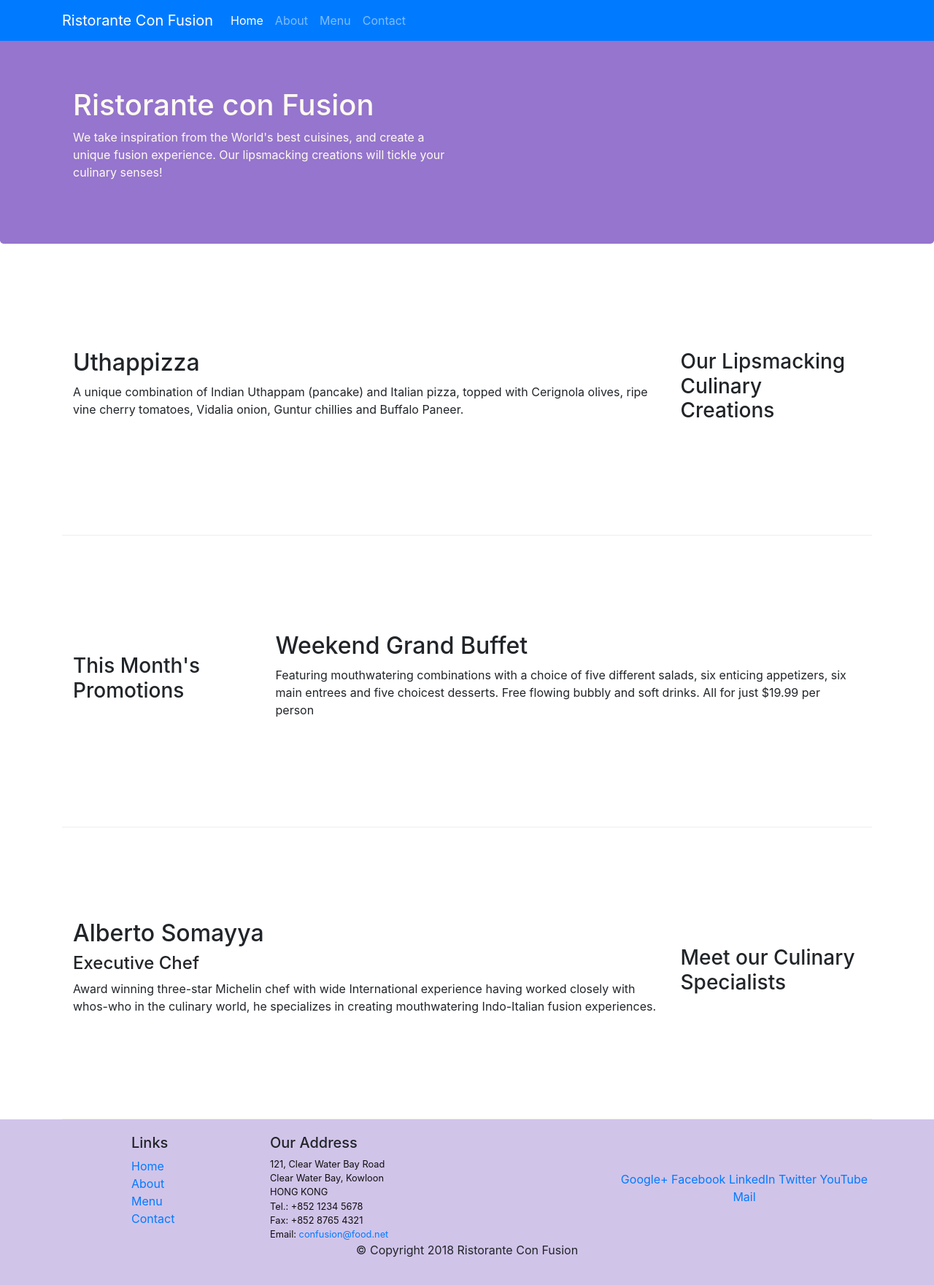
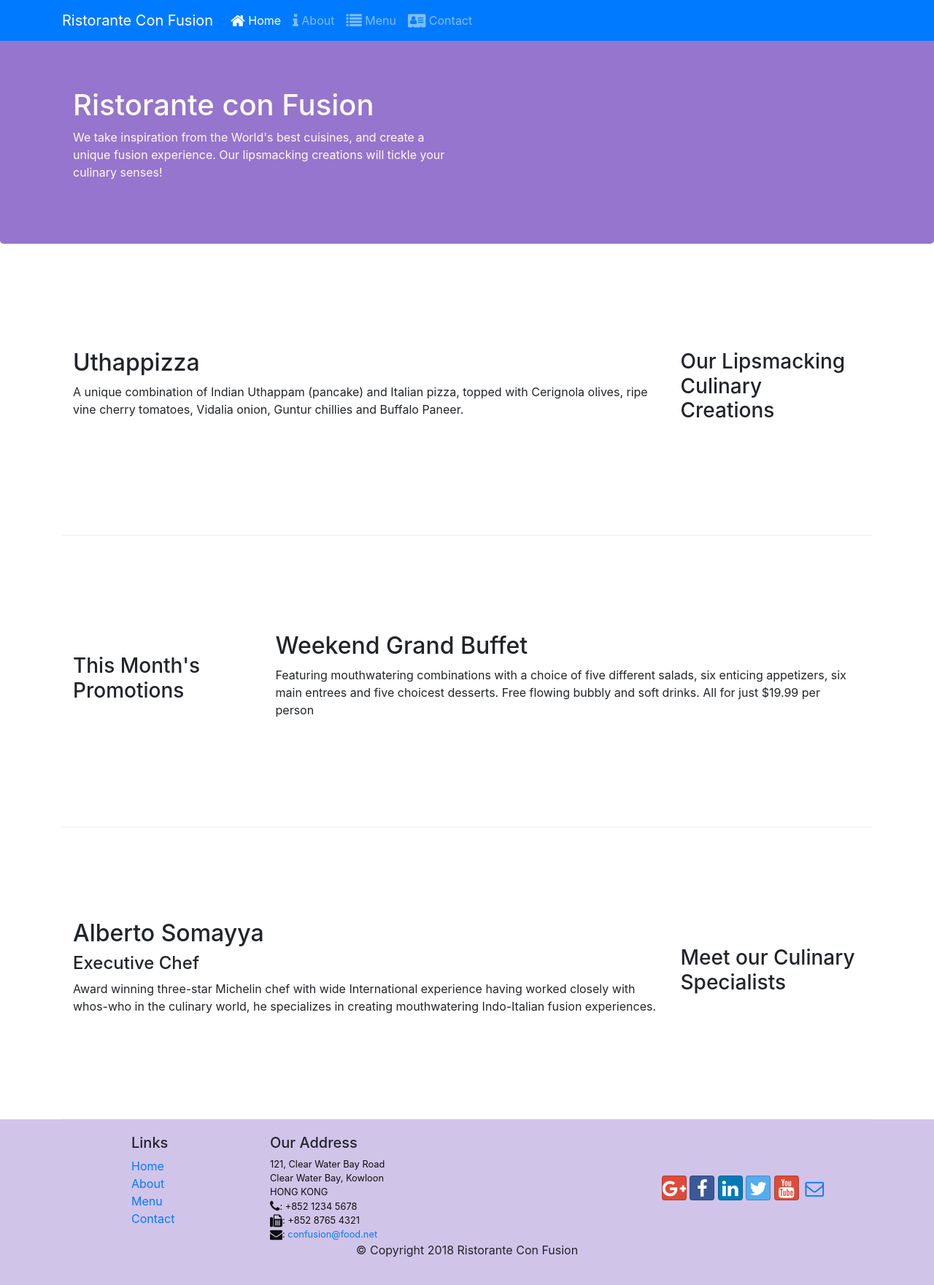
Before and after one commit to tejasmahalinga/conFusion-restaurant, a website: page index.html in a window 1280 px wide. Shown: the whole page at 73% size. Drawn offline with nearby package versions, Linux system fonts and the light colour scheme.

Commit message:
Icon Fonts

```diff
--- a/index.html
+++ b/index.html
@@ -10,6 +10,8 @@
     <!-- Bootstrap CSS -->
     <link rel="stylesheet" href="node_modules/bootstrap/dist/css/bootstrap.min.css">
     <link rel="stylesheet" href="css/styles.css">
+    <link rel="stylesheet" href="node_modules/font-awesome/css/font-awesome.min.css">
+    <link rel="stylesheet" href="node_modules/bootstrap-social/bootstrap-social.css">
     <title>Ristorante Con Fusion</title>
 </head>
 
@@ -23,10 +25,10 @@
            <a class="navbar-brand" href="#">Ristorante Con Fusion</a>
            <div class="collapse navbar-collapse" id="Navbar">
                 <ul class="navbar-nav mr-auto">
-                    <li class="nav-item active"><a class="nav-link" href="#">Home</a></li>
-                    <li class="nav-item"><a class="nav-link" href="./aboutus.html">About</a></li>
-                    <li class="nav-item"><a class="nav-link" href="#">Menu</a></li>
-                    <li class="nav-item"><a class="nav-link" href="#">Contact</a></li>
+                    <li class="nav-item active"><a class="nav-link" href="#"><span class="fa fa-home fa-lg"></span> Home</a></li>
+                    <li class="nav-item"><a class="nav-link" href="./aboutus.html"><span class="fa fa-info fa-lg"></span> About</a></li>
+                    <li class="nav-item"><a class="nav-link" href="#"><span class="fa fa-list fa-lg"></span> Menu</a></li>
+                    <li class="nav-item"><a class="nav-link" href="#"><span class="fa fa-address-card fa-lg"></span> Contact</a></li>
                 </ul>
                 </div>
         </div>
@@ -97,19 +99,20 @@
 		              121, Clear Water Bay Road<br>
 		              Clear Water Bay, Kowloon<br>
 		              HONG KONG<br>
-		              Tel.: +852 1234 5678<br>
-		              Fax: +852 8765 4321<br>
-		              Email: <a href="mailto:confusion@food.net">confusion@food.net</a>
+		              <i class="fa fa-phone fa-lg"></i>: +852 1234 5678<br>
+                      <i class="fa fa-fax fa-lg"></i>: +852 8765 4321<br>
+                      <i class="fa fa-envelope fa-lg"></i>:
+                      <a href="mailto:confusion@food.net">confusion@food.net</a>
 		           </address>
                 </div>
                 <div class="col-12 col-sm-4 align-self-center">
                     <div class="text-center">
-                        <a href="http://google.com/+">Google+</a>
-                        <a href="http://www.facebook.com/profile.php?id=">Facebook</a>
-                        <a href="http://www.linkedin.com/in/">LinkedIn</a>
-                        <a href="http://twitter.com/">Twitter</a>
-                        <a href="http://youtube.com/">YouTube</a>
-                        <a href="mailto:">Mail</a>
+                        <a class="btn btn-social-icon btn-google" href="http://google.com/+"><i class="fa fa-google-plus"></i></a>
+                        <a class="btn btn-social-icon btn-facebook" href="http://www.facebook.com/profile.php?id="><i class="fa fa-facebook"></i></a>
+                        <a class="btn btn-social-icon btn-linkedin" href="http://www.linkedin.com/in/"><i class="fa fa-linkedin"></i></a>
+                        <a class="btn btn-social-icon btn-twitter" href="http://twitter.com/"><i class="fa fa-twitter"></i></a>
+                        <a class="btn btn-social-icon btn-google" href="http://youtube.com/"><i class="fa fa-youtube"></i></a>
+                        <a class="btn btn-social-icon" href="mailto:"><i class="fa fa-envelope-o"></i></a>
                     </div>
                 </div>
            </div>
--- a/package.json
+++ b/package.json
@@ -15,6 +15,8 @@
   },
   "dependencies": {
     "bootstrap": "^4.0.0",
+    "bootstrap-social": "^5.1.1",
+    "font-awesome": "^4.7.0",
     "jquery": "^3.3.1",
     "popper.js": "^1.12.9"
   }
```
Also changed, not shown: aboutus.html (+16 -14 lines), 1 other file.
